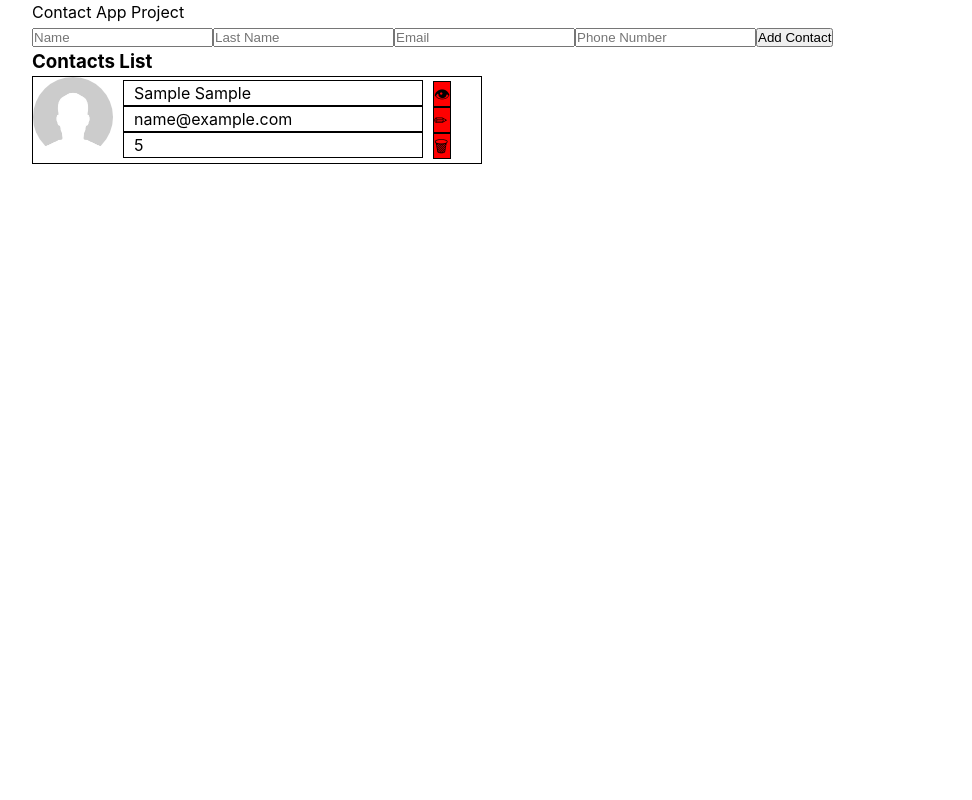
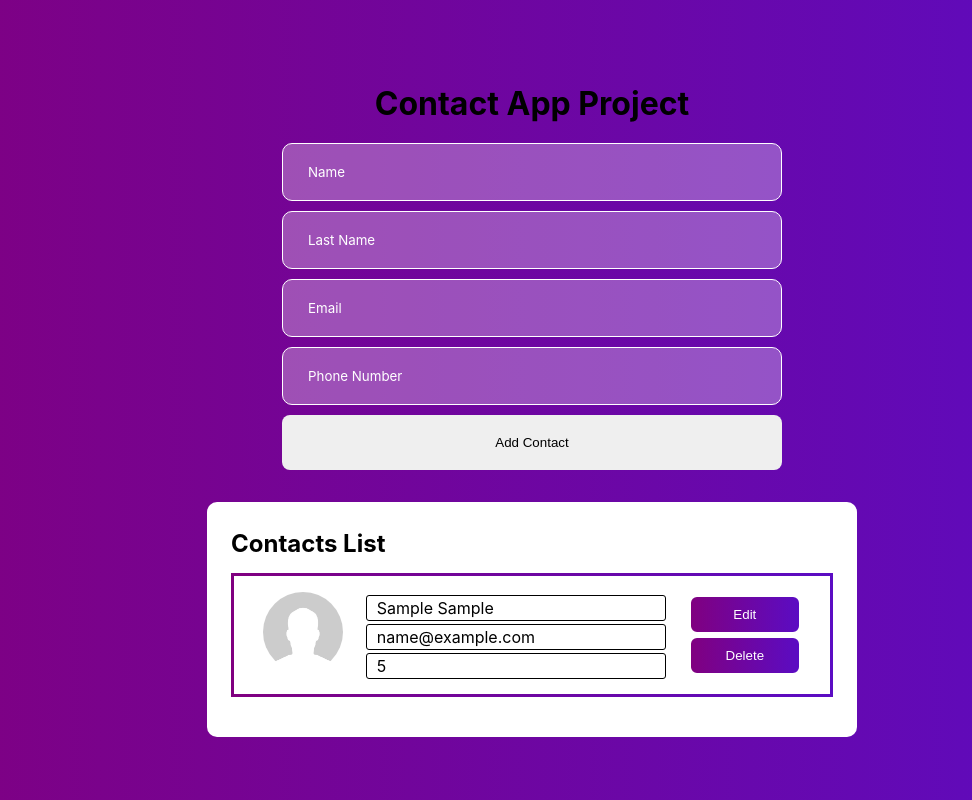
Before and after one commit to 7abracadabra7/contact-app, a React (Vite) app: page / in a window 1280 px wide. Both pictures are taken after typing "Sample", "Sample", "name@example.com", "5" into the empty fields and a click on the button "Add Contact". Shown: the whole page, without its empty margins (108-1080 px from the left). Built offline with nearby package versions, Linux system fonts and the light colour scheme.

Commit message:
new styles added to contacts list

```diff
--- a/src/App.jsx
+++ b/src/App.jsx
@@ -1,12 +1,13 @@
 import AddContact from "./components/AddContact";
 import Header from "./components/header";
+import styles from "./App.module.css";
 
 function App() {
   return (
-    <>
+    <div className={styles.container}>
       <Header />
       <AddContact />
-    </>
+    </div>
   );
 }
 
--- /dev/null
+++ b/src/App.module.css
@@ -0,0 +1,8 @@
+.container {
+  padding: 5rem auto;
+  margin: auto;
+  width: 500px;
+  display: flex;
+  flex-direction: column;
+  align-items: center;
+}
--- a/src/components/AddContact.jsx
+++ b/src/components/AddContact.jsx
@@ -1,6 +1,7 @@
 import { useState } from "react";
 import ContactsList from "./ContactsList";
 import { v4 as uuidv4 } from "uuid";
+import styles from "./AddContact.module.css";
 
 const AddContact = () => {
   const [contacts, setContacts] = useState([]);
@@ -38,7 +39,7 @@ const AddContact = () => {
   };
 
   return (
-    <div>
+    <div className={styles.container}>
       <input
         type="text"
         placeholder="Name"
--- a/src/components/AddContact.module.css
+++ b/src/components/AddContact.module.css
@@ -0,0 +1,32 @@
+.container {
+  width: 100%;
+  display: flex;
+  flex-direction: column;
+  margin-top: 15px;
+  align-items: center;
+}
+
+.container input {
+  width: 100%;
+  background-color: rgba(255, 255, 255, 0.3);
+  border-radius: 10px;
+  padding: 20px 25px;
+  outline: none;
+  border: 1px solid #ffffff;
+  margin-bottom: 10px;
+  color: #ffffff;
+  font-family: inherit;
+}
+
+input::placeholder {
+  font-family: inherit;
+  color: #ffffff;
+}
+
+button {
+  width: 100%;
+  padding: 20px 55px;
+  border-radius: 8px;
+  outline: none;
+  border: none;
+}
--- a/src/components/ContactItem.jsx
+++ b/src/components/ContactItem.jsx
@@ -15,9 +15,8 @@ const ContactItem = ({ contact, onDelete }) => {
         <p>{contact.number}</p>
       </div>
       <div className={styles.icons}>
-        <span>👁</span>
-        <span>✏</span>
-        <span onClick={() => onDelete(contact.id)}>🗑</span>
+        <button>Edit</button>
+        <button onClick={() => onDelete(contact.id)}>Delete</button>
       </div>
     </div>
   );
--- a/src/components/ContactItem.module.css
+++ b/src/components/ContactItem.module.css
@@ -1,10 +1,15 @@
 .card {
   display: flex;
   flex-direction: row;
-  width: 450px;
+  width: 100%;
+  border-radius: 5px;
   gap: 10px;
-  border: 1px solid black;
+  border: 3px solid black;
   align-items: center;
+  margin-bottom: 1rem;
+  padding: 1rem;
+  justify-content: space-evenly;
+  border-image: linear-gradient(to right, purple, #5b0cc3) 1;
 }
 
 .profileImage img {
@@ -24,14 +29,28 @@
   display: inline-block;
   border: 1px solid black;
   padding-left: 10px;
+  margin-bottom: 3px;
+  border-radius: 3px;
 }
 
 .icons {
   display: flex;
   flex-direction: column;
+  height: 80px;
+  justify-content: space-between;
 }
 
-.icons span {
-  border: 1px solid black;
-  background-color: red;
+.icons button {
+  border: 2px solid white;
+  padding: 10px 35px;
+  background: linear-gradient(to right, purple, #5b0cc3);
+  backdrop-filter: blur(5px);
+  color: #ffffff;
+  transition: all 1s ease-out;
 }
+
+.icons button:hover {
+  background: #5b0cc3;
+  border-color: black;
+
+}
--- a/src/components/ContactsList.jsx
+++ b/src/components/ContactsList.jsx
@@ -4,9 +4,9 @@ import styles from "./ContactsList.module.css";
 
 const ContactsList = ({ contacts, onDelete }) => {
   return (
-    <div>
+    <div className={styles.container}>
       <h3>Contacts List</h3>
-      <div className={styles.container}>
+      <div className={styles.contacts}>
         {console.log(contacts)}
         {contacts.length ? (
           contacts.map((contact) => (
--- a/src/components/ContactsList.module.css
+++ b/src/components/ContactsList.module.css
@@ -1,4 +1,12 @@
 .container {
-  display: grid;
-  grid-template-columns: 2;
+  margin-top: 2rem;
+  border-radius: 10px;
+  background-color: #ffffff;
+  width: 130%;
+  padding: 1.5rem;
 }
+
+h3 {
+  font-size: 1.5rem;
+  margin-bottom: 0.7rem;
+}
--- a/src/components/Header.module.css
+++ b/src/components/Header.module.css
@@ -0,0 +1,5 @@
+.header {
+    margin-top: 5rem;
+    font-size: 2rem;
+    font-weight: 700;
+}
--- a/src/global.css
+++ b/src/global.css
@@ -5,6 +5,7 @@
 
 body {
   margin: auto;
+  background: linear-gradient(to right, purple, #5b0cc3);
   max-width: 1000px;
   min-height: 100vh;
 }
```
